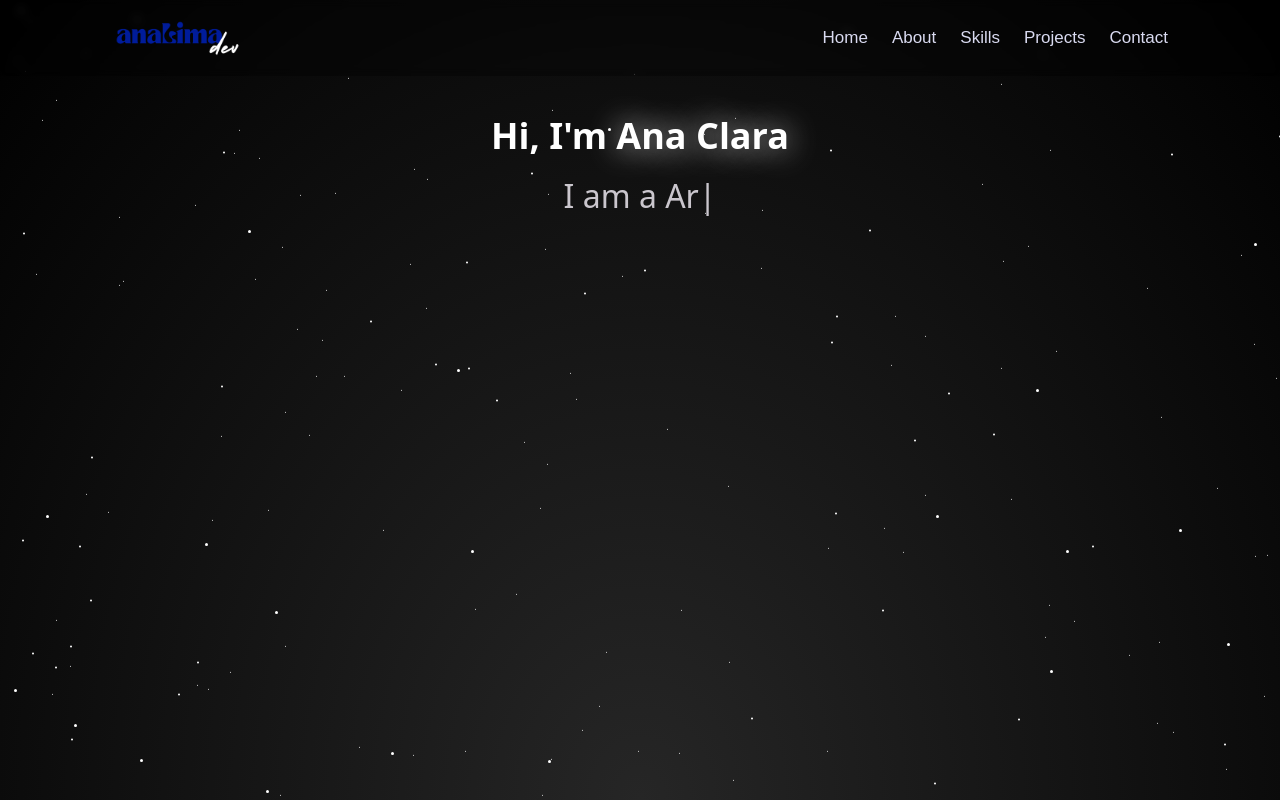
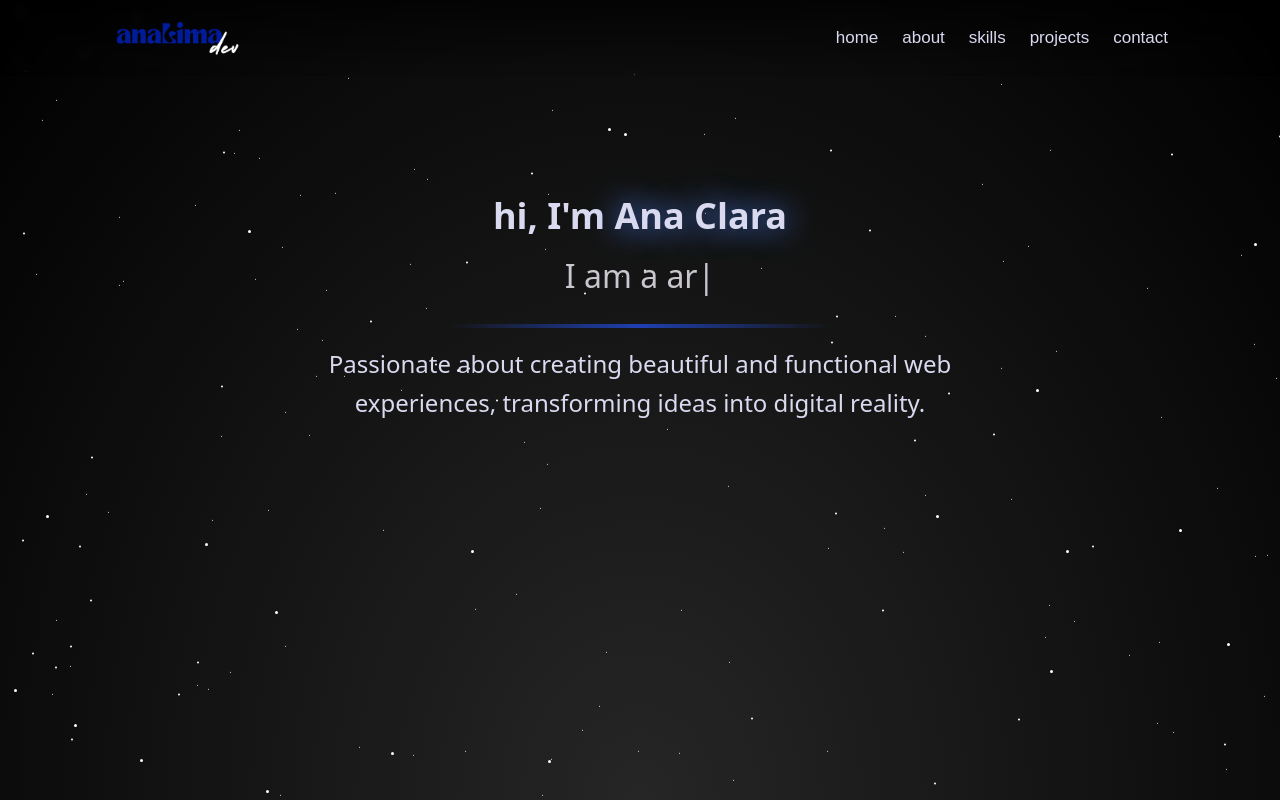
Before and after one commit to claroca07/Portifolio, a React (Vite) app in the folder my-portfolio/: page / in a window 1280 px wide. Built offline with nearby package versions, Linux system fonts and the light colour scheme.

Commit message:
feat: finalização da tela inicial, v-desktop

```diff
--- a/my-portfolio/src/App.jsx
+++ b/my-portfolio/src/App.jsx
@@ -9,16 +9,16 @@ function App() {
 
       <div className="relative z-10">
         <Navbar />
-        <section className="flex flex-col items-center justify-center text-center">
-          <h1 className="text-white mt-10 text-4xl font-bold">Hi, I'm <span className="text-glow">Ana Clara</span></h1>
+        <section className="flex flex-col items-center justify-center text-center mt-20">
+          <h1 className="text-[var(--light-color)] mt-10 text-4xl font-bold">hi, I'm <span className="text-glow">Ana Clara</span></h1>
           <div className="text-typed mt-4">
             <TypeAnimation
               sequence={[
-                'I am a Front-end Developer',
+                'I am a front-end developer',
                 1000,
-                'I am a Web Designer',
+                'I am a web designer',
                 1000,
-                'I am a Artist',
+                'I am a artist',
                 1000,
                 'I am here to help you',
                 1000
@@ -29,6 +29,10 @@ function App() {
               repeat={Infinity}
             />
           </div>
+          <div className="mt-6 h-1 w-96 bg-gradient-to-r from-transparent via-blue-800 to-transparent"></div>
+          <p className="mt-4 font-medium text-2xl text-[var(--light-color)] max-w-2xl leading-relaxed">
+            Passionate about creating beautiful and functional web experiences, transforming ideas into digital reality.
+          </p>
         </section>
       </div>
     </div>
--- a/my-portfolio/src/components/Navbar.jsx
+++ b/my-portfolio/src/components/Navbar.jsx
@@ -2,16 +2,16 @@ import logo from "../assets/img/logo.png"
 
 function Navbar() {
     return(
-        <nav className="navbar flex justify-between items-center bg-black/30 backdrop-blur-sm py-5">
+        <nav className="navbar flex justify-between items-center bg-gradient-to-b from-black/60 to-transparent backdrop-blur-sm py-5">
             <div className="flex items-center gap-2">
                 <img className="w-32" src={logo} alt="Logo" />
             </div>
             <ul className="flex gap-6">
-                <li><a href="#home">Home</a></li>
-                <li><a href="#about">About</a></li>
-                <li><a href="#skills">Skills</a></li>
-                <li><a href="#projects">Projects</a></li>
-                <li><a href="#contacts">Contact</a></li>
+                <li><a href="#home">home</a></li>
+                <li><a href="#about">about</a></li>
+                <li><a href="#skills">skills</a></li>
+                <li><a href="#projects">projects</a></li>
+                <li><a href="#contacts">contact</a></li>
             </ul>
         </nav>
     )
--- a/my-portfolio/src/index.css
+++ b/my-portfolio/src/index.css
@@ -1,7 +1,7 @@
 @tailwind base;
 @tailwind components;
 @tailwind utilities;
-@import url('https://fonts.googleapis.com/css2?family=Cormorant+Garamond:ital,wght@0,300..700;1,300..700&family=Google+Sans:ital,opsz,wght@0,17..18,400..700;1,17..18,400..700&family=Poppins:ital,wght@0,100;0,200;0,300;0,400;0,500;0,600;0,700;0,800;0,900;1,100;1,200;1,300;1,400;1,500;1,600;1,700;1,800;1,900&family=Sansation:ital,wght@0,300;0,400;0,700;1,300;1,400;1,700&display=swap');
+@import url('https://fonts.googleapis.com/css2?family=Google+Sans:ital,opsz,wght@0,17..18,400..700;1,17..18,400..700&display=swap');
 
 :root {
   --background: 0 0% 100%;
@@ -12,6 +12,7 @@
   --primary-color: rgb(15, 11, 122);
   --secondary-color: rgb(14, 20, 199);
   --light-color: rgb(217, 218, 240);
+  --glow-color: rgb(80, 133, 255);
   --dark-color: rgb(3, 4, 33);
 }
 
@@ -24,7 +25,7 @@
   cursor: pointer;
   color: var(--light-color);
   font-size: 17px;
-  font-family: "Sansation", sans-serif;
+  font-family: "Google Sans", sans-serif;
 }
 
 .navbar ul li::after {
@@ -45,7 +46,7 @@
 }
 
 .text-glow {
-  text-shadow: 0 0 30px rgba(255, 255, 255, 0.8);
+  text-shadow: 0 0 30px var(--glow-color);
 }
 
 .text-typed{
@@ -121,7 +122,7 @@
     --sidebar-ring: oklch(0.556 0 0);
   }
   .theme {
-    --font-sans: 'Geist Variable', sans-serif;
+    --font-sans: 'Google Sans', sans-serif;
   }
   * {
     @apply border-border outline-ring/50;
```
